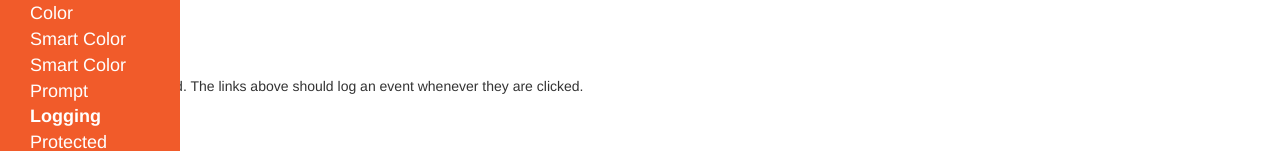
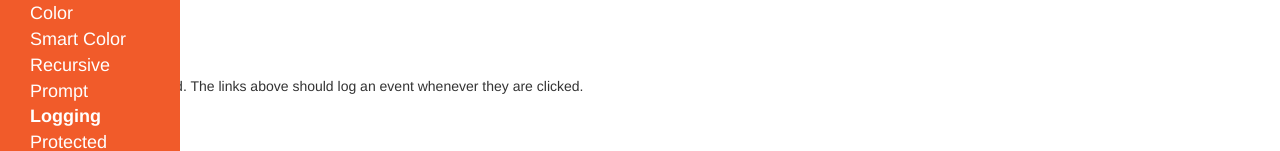
Before and after one commit to dstarr/ps-router-demo, a React app: page /logging in a window 1280 px wide. Shown: the part 160-311 px from the top of the page. Built offline with nearby package versions, Linux system fonts and the light colour scheme.

Commit message:
fixed spelling bug in sidebar.

```diff
--- a/src/components/layout/Sidebar.js
+++ b/src/components/layout/Sidebar.js
@@ -8,7 +8,7 @@ const Sidebar = () => {
         {name: 'Prop Viewer', url: '/propview'},
         {name: 'Color', url: '/color'},
         {name: 'Smart Color', url: '/color/Green/#00ff00'},
-        {name: 'Smart Color', url: '/colors/Yellow/FFEC40'},
+        {name: 'Recursive', url: '/colors/Yellow/FFEC40'},
         {name: 'Prompt', url: '/prompt'},
         {name: 'Logging', url: '/logging'},
         {name: 'Protected', url: '/protected'},
```
